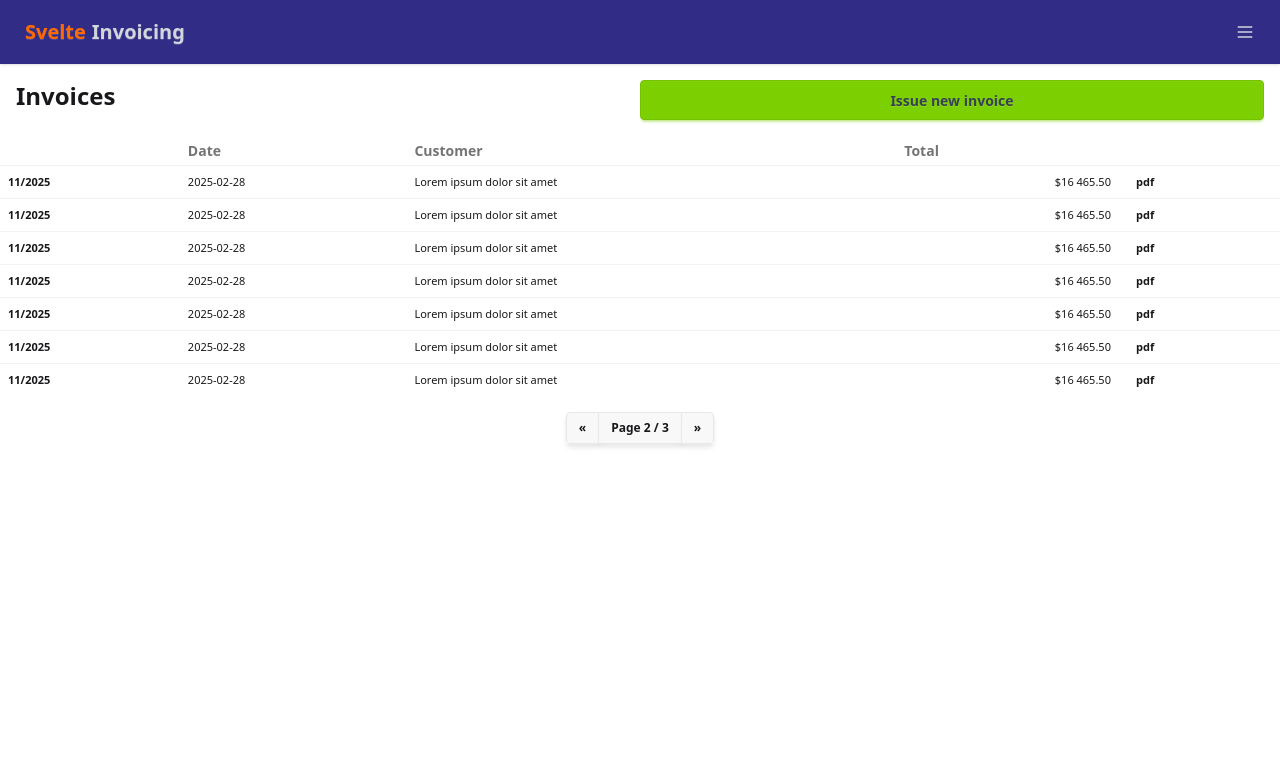
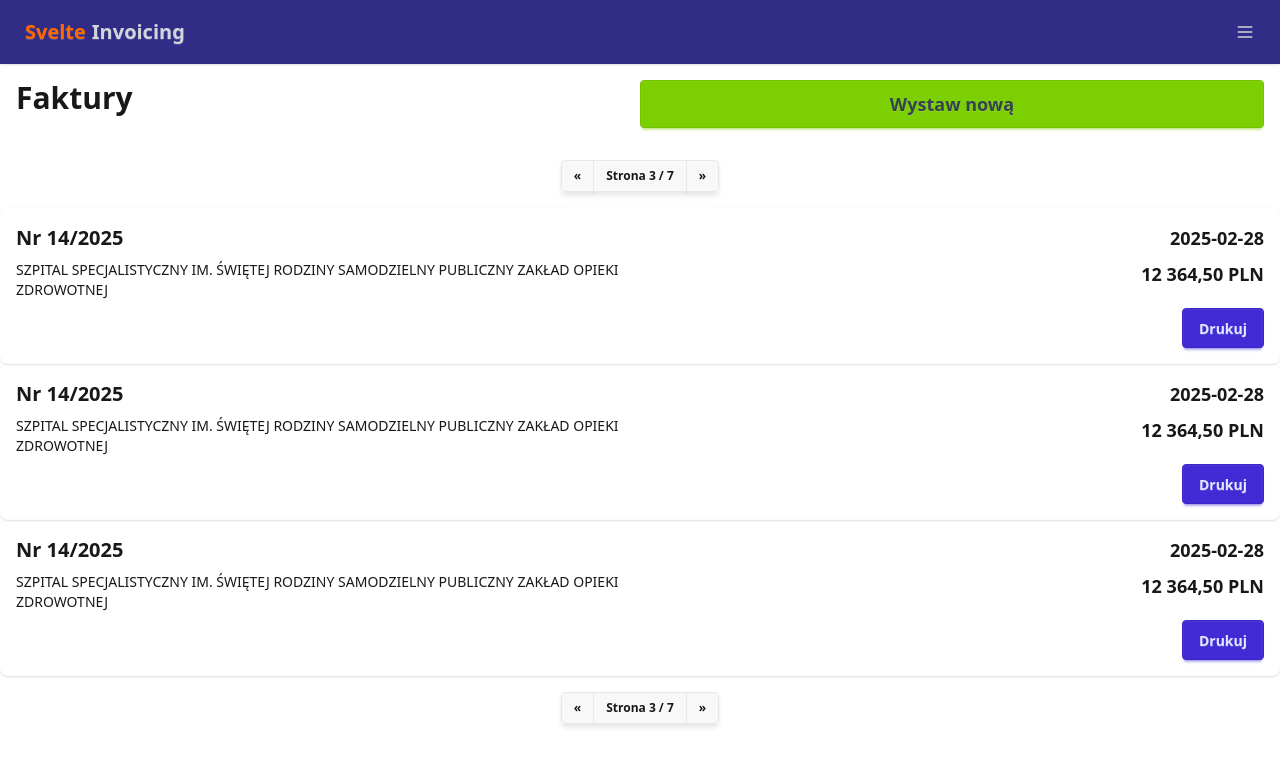
Before and after one commit to lubobrowski/svelte-invoicing, a SvelteKit app: page /invoices in a window 1280 px wide. Shown: the top 766 px of the page. Built offline with nearby package versions, Linux system fonts and the light colour scheme.

Commit message:
Moved components to lib. Changed invoice list from table to cards.

```diff
--- a/src/components/loginform.svelte
+++ /dev/null
@@ -1,8 +0,0 @@
-<fieldset class="fieldset">
-    <label class="fieldset-label" for="email">Email</label>
-    <input id="email" type="email" class="input" placeholder="Email" />
-    <label for="password" class="fieldset-label">Password</label>
-    <input id="password" type="password" class="input" placeholder="Password" />
-    <div><a class="link link-hover" href="/">Forgot password?</a></div>
-    <button class="btn btn-secondary mt-4">Login</button>
-</fieldset>
--- /dev/null
+++ b/src/lib/components/InvoiceCard.svelte
@@ -0,0 +1,18 @@
+<script lang="ts">
+    const buyer = `SZPITAL SPECJALISTYCZNY IM. ŚWIĘTEJ RODZINY
+SAMODZIELNY PUBLICZNY ZAKŁAD OPIEKI ZDROWOTNEJ`;
+</script>
+
+<div class="card card-sm bg-base-50 shadow-sm">
+    <div class="card-body">
+        <div class="grid grid-cols-2">
+            <h2 class="card-title text-xl">Nr 14/2025</h2>
+            <p class="text-right text-lg font-semibold">2025-02-28</p>
+            <p class="mt-2 text-sm">{buyer}</p>
+            <p class="mt-2 text-right text-lg font-bold">12 364,50 PLN</p>
+        </div>
+        <div class="justify-end card-actions">
+            <button class="btn btn-primary">Drukuj</button>
+        </div>
+    </div>
+</div>
--- /dev/null
+++ b/src/lib/components/LoginForm.svelte
@@ -0,0 +1,8 @@
+<fieldset class="fieldset">
+    <label class="fieldset-label" for="email">Email</label>
+    <input id="email" type="email" class="input" placeholder="Email" />
+    <label for="password" class="fieldset-label">Hasło</label>
+    <input id="password" type="password" class="input" placeholder="Hasło" />
+    <div><a class="link link-hover" href="/">Przypomnij hasło?</a></div>
+    <button class="btn btn-lg btn-secondary mt-4">Zaloguj</button>
+</fieldset>
--- a/src/components/navbar.svelte
+++ b/src/lib/components/Navbar.svelte
@@ -22,10 +22,10 @@
 
 			<!-- Menu -->
 			<ul tabindex="-1" class="menu menu-lg dropdown-content bg-base-100 text-base-content rounded-box z-1 mt-3 w-52 p-2 shadow">
-				<li><a href="{base}/">Home</a></li>
-				<li><a href="{base}/invoices">Invoices</a></li>
-				<li><a href="{base}/templates">Templates</a></li>
-				<li><a href="{base}/logout">Logout</a></li>
+				<li><a href="{base}/">Strona główna</a></li>
+				<li><a href="{base}/invoices">Faktury</a></li>
+				<li><a href="{base}/templates">Szablony</a></li>
+				<li><a href="{base}/logout">Wyloguj</a></li>
 			</ul>
 		</div>
 	</div>
--- /dev/null
+++ b/src/lib/components/Pagination.svelte
@@ -0,0 +1,5 @@
+<div class="join mx-auto my-4 shadow-md">
+    <button class="join-item btn btn-sm">«</button>
+    <button class="join-item btn btn-sm">Strona 3 / 7</button>
+    <button class="join-item btn btn-sm">»</button>
+</div>
--- a/src/routes/+layout.svelte
+++ b/src/routes/+layout.svelte
@@ -1,6 +1,6 @@
 <script lang="ts">
 	import '../app.css';
-	import Navbar from '../components/navbar.svelte';
+	import Navbar from '$lib/components/Navbar.svelte';
 </script>
 
 <Navbar />
--- a/src/routes/+page.svelte
+++ b/src/routes/+page.svelte
@@ -1,16 +1,16 @@
 <script>
-	import Loginform from '../components/loginform.svelte';
+	import LoginForm from '../lib/components/LoginForm.svelte';
 </script>
 
 <div class="hero bg-base-300 min-h-screen">
 	<div class="hero-content flex-col">
 		<div class="">
-			<h1 class="text-5xl font-bold">Login</h1>
-			<p class="py-6">Please log in in order to use this page.</p>
+			<h1 class="text-5xl font-bold">Logowanie</h1>
+			<p class="py-6">Proszę się zalogować żeby móc korzystać z tej strony.</p>
 		</div>
 		<div class="card bg-base-100 w-full max-w-sm shrink-0 shadow-2xl">
 			<div class="card-body">
-				<Loginform />
+				<LoginForm />
 			</div>
 		</div>
 	</div>
--- a/src/routes/invoices/+page.svelte
+++ b/src/routes/invoices/+page.svelte
@@ -1,99 +1,22 @@
 <script lang="ts">
     import { base } from '$app/paths';
+	import InvoiceCard from '$lib/components/InvoiceCard.svelte';
+	import Pagination from '$lib/components/Pagination.svelte';
 </script>
 
 <div class="grid grid-cols-1">
     <div class="grid grid-cols-2 m-4">
-        <h2 class="text-2xl font-semibold">Invoices</h2>
-        <a href="{base}/invoices/new" class="btn btn-secondary">
-            Issue new invoice
+        <h2 class="text-3xl font-semibold">Faktury</h2>
+        <a href="{base}/invoices/new" class="btn btn-lg btn-secondary">
+            Wystaw nową
         </a>
     </div>
 
-    <div class="overflow-x-auto">
-        <table class="table table-xs table-pin-rows">
-            <!-- head -->
-            <thead>
-                <tr>
-                    <th></th>
-                    <th>Date</th>
-                    <th>Customer</th>
-                    <th>Total</th>
-                    <th></th>
-                </tr>
-            </thead>
+    <Pagination />
 
-             <tbody>
-                <tr>
-                    <th>11/2025</th>
-                    <td>2025-02-28</td>
-                    <td>Lorem ipsum dolor sit amet</td>
-                    <td class="text-right text-nowrap">$16 465.50</td>
-                    <td>
-                        <button class="btn btn-xs btn-ghost">pdf</button>
-                    </td>
-                </tr>
-                <tr>
-                    <th>11/2025</th>
-                    <td>2025-02-28</td>
-                    <td>Lorem ipsum dolor sit amet</td>
-                    <td class="text-right text-nowrap">$16 465.50</td>
-                    <td>
-                        <button class="btn btn-xs btn-ghost">pdf</button>
-                    </td>
-                </tr>
-                <tr>
-                    <th>11/2025</th>
-                    <td>2025-02-28</td>
-                    <td>Lorem ipsum dolor sit amet</td>
-                    <td class="text-right text-nowrap">$16 465.50</td>
-                    <td>
-                        <button class="btn btn-xs btn-ghost">pdf</button>
-                    </td>
-                </tr>
-                <tr>
-                    <th>11/2025</th>
-                    <td>2025-02-28</td>
-                    <td>Lorem ipsum dolor sit amet</td>
-                    <td class="text-right text-nowrap">$16 465.50</td>
-                    <td>
-                        <button class="btn btn-xs btn-ghost">pdf</button>
-                    </td>
-                </tr>
-                <tr>
-                    <th>11/2025</th>
-                    <td>2025-02-28</td>
-                    <td>Lorem ipsum dolor sit amet</td>
-                    <td class="text-right text-nowrap">$16 465.50</td>
-                    <td>
-                        <button class="btn btn-xs btn-ghost">pdf</button>
-                    </td>
-                </tr>
-                <tr>
-                    <th>11/2025</th>
-                    <td>2025-02-28</td>
-                    <td>Lorem ipsum dolor sit amet</td>
-                    <td class="text-right text-nowrap">$16 465.50</td>
-                    <td>
-                        <button class="btn btn-xs btn-ghost">pdf</button>
-                    </td>
-                </tr>
-                <tr>
-                    <th>11/2025</th>
-                    <td>2025-02-28</td>
-                    <td>Lorem ipsum dolor sit amet</td>
-                    <td class="text-right text-nowrap">$16 465.50</td>
-                    <td>
-                        <button class="btn btn-xs btn-ghost">pdf</button>
-                    </td>
-                </tr>
-             </tbody>
-        </table>
-    </div>
+    <InvoiceCard />
+    <InvoiceCard />
+    <InvoiceCard />
 
-    <div class="join mx-auto mt-4 shadow-md">
-        <button class="join-item btn btn-sm">«</button>
-        <button class="join-item btn btn-sm">Page 2 / 3</button>
-        <button class="join-item btn btn-sm">»</button>
-    </div>
+    <Pagination />
 </div>
```
